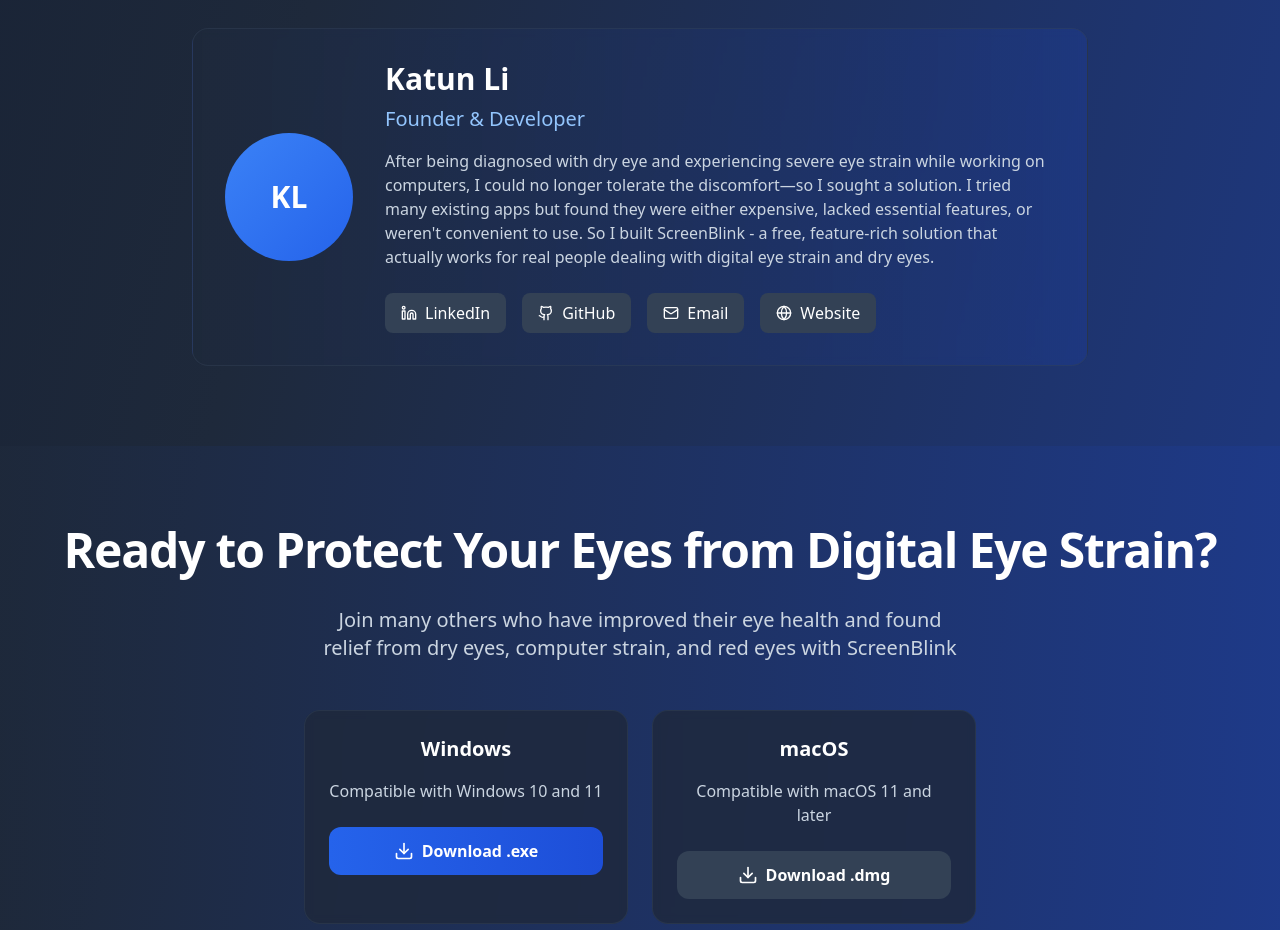
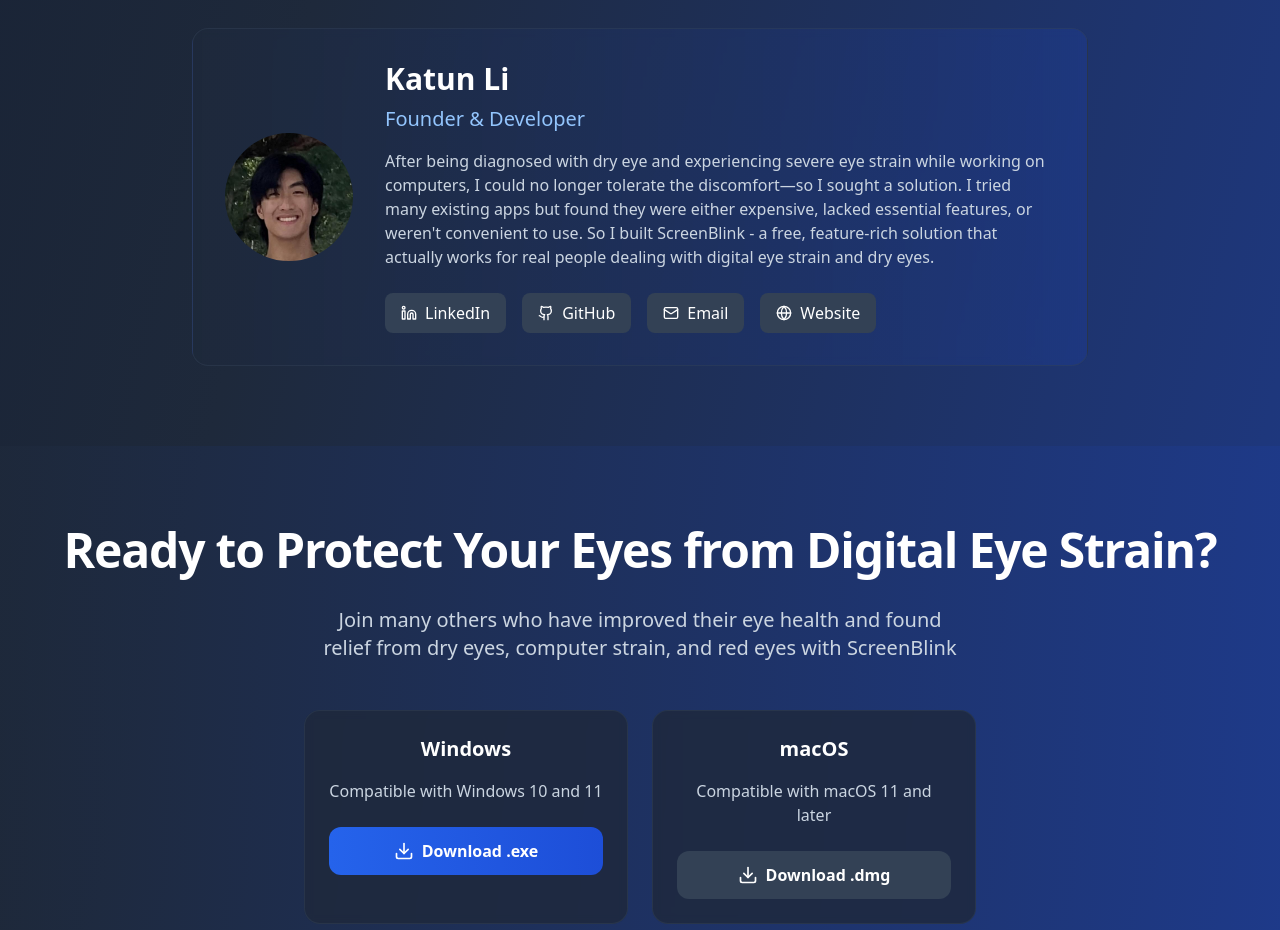
Before and after one commit to katunli/ScreenBlinkWebsite, a Next.js app: page / in a window 1280 px wide. Shown: the part 4060-4990 px from the top of the page. Built offline with nearby package versions, Linux system fonts and the light colour scheme.

Commit message:
added headshot to founder section

```diff
--- a/pages/index.tsx
+++ b/pages/index.tsx
@@ -1,6 +1,7 @@
 import React, { useState, useEffect } from 'react';
 import { Download, Eye, Monitor, Shield, Zap, ArrowRight, Menu, Settings, HelpCircle, CheckCircle, CirclePlay, BellRing, CameraOff, Linkedin, Github, Mail, Globe } from 'lucide-react';
 import Link from 'next/link';
+import Image from 'next/image';
 import { Sheet, SheetContent, SheetTrigger } from '@/components/ui/sheet';
 import { Button } from '@/components/ui/button';
 
@@ -314,10 +315,16 @@
 
             <div className="bg-gradient-to-r from-slate-800/80 to-blue-900/60 backdrop-blur-sm p-6 sm:p-8 rounded-2xl border border-slate-700/50">
               <div className="flex flex-col lg:flex-row items-center gap-6 sm:gap-8">
-                {/* Profile Image Placeholder */}
-                <div className="w-24 h-24 sm:w-32 sm:h-32 bg-gradient-to-br from-blue-500 to-blue-600 rounded-full flex items-center justify-center flex-shrink-0">
-                  <span className="text-2xl sm:text-3xl font-bold text-white">KL</span>
-                </div>
+                  {/* Profile Image */}
+                  <div className="w-24 h-24 sm:w-32 sm:h-32 rounded-full overflow-hidden flex-shrink-0">
+                    <Image
+                      src="/headshot.jpeg"
+                      alt="Katun Li - Founder of ScreenBlink"
+                      width={128}
+                      height={128}
+                      className="w-full h-full object-cover"
+                    />
+                  </div>
 
                 <div className="flex-1 text-center lg:text-left">
                   <h3 className="text-2xl sm:text-3xl font-bold mb-2 text-white">Katun Li</h3>
```
Also changed, not shown: public/headshot.jpeg (added).
